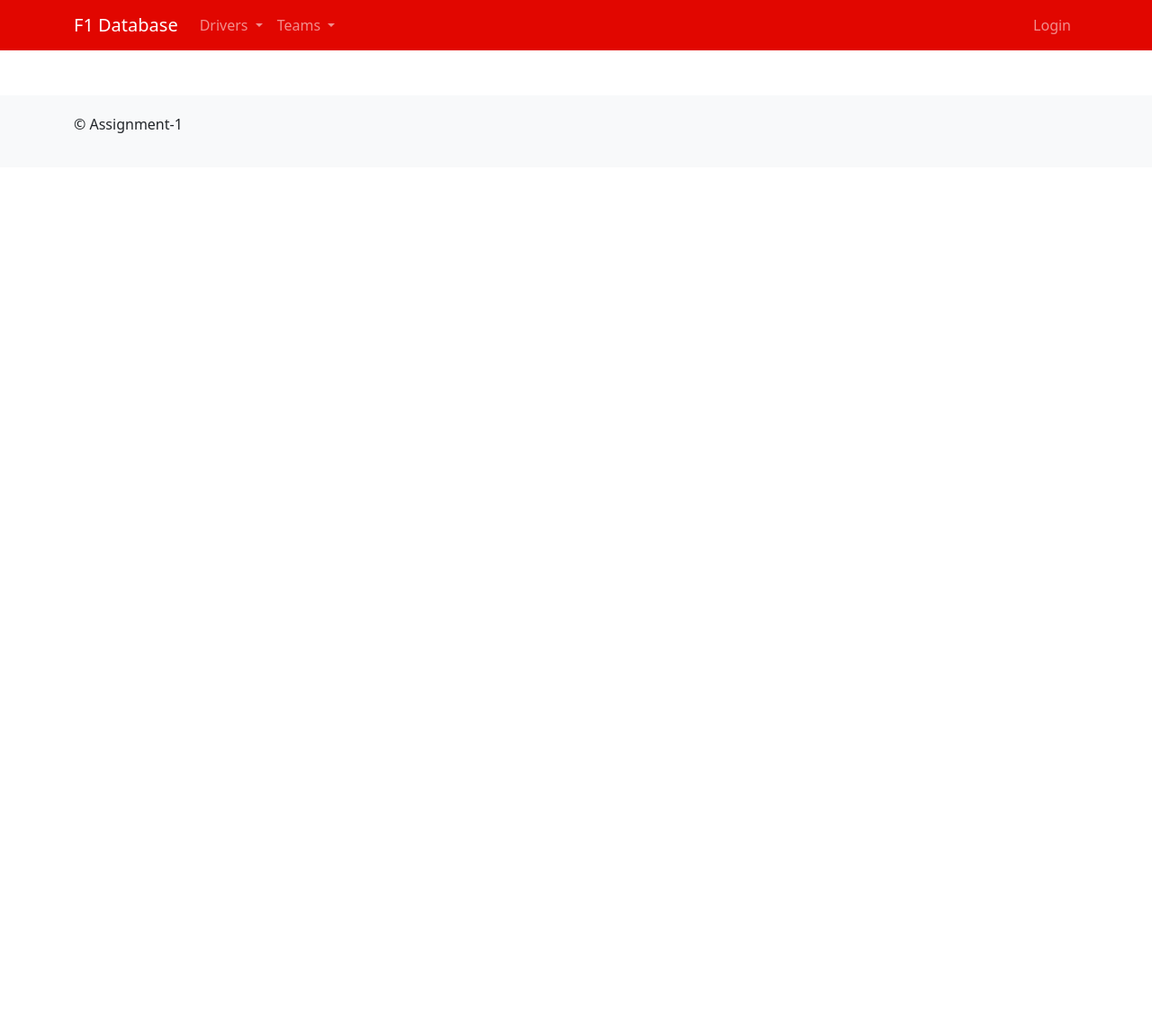
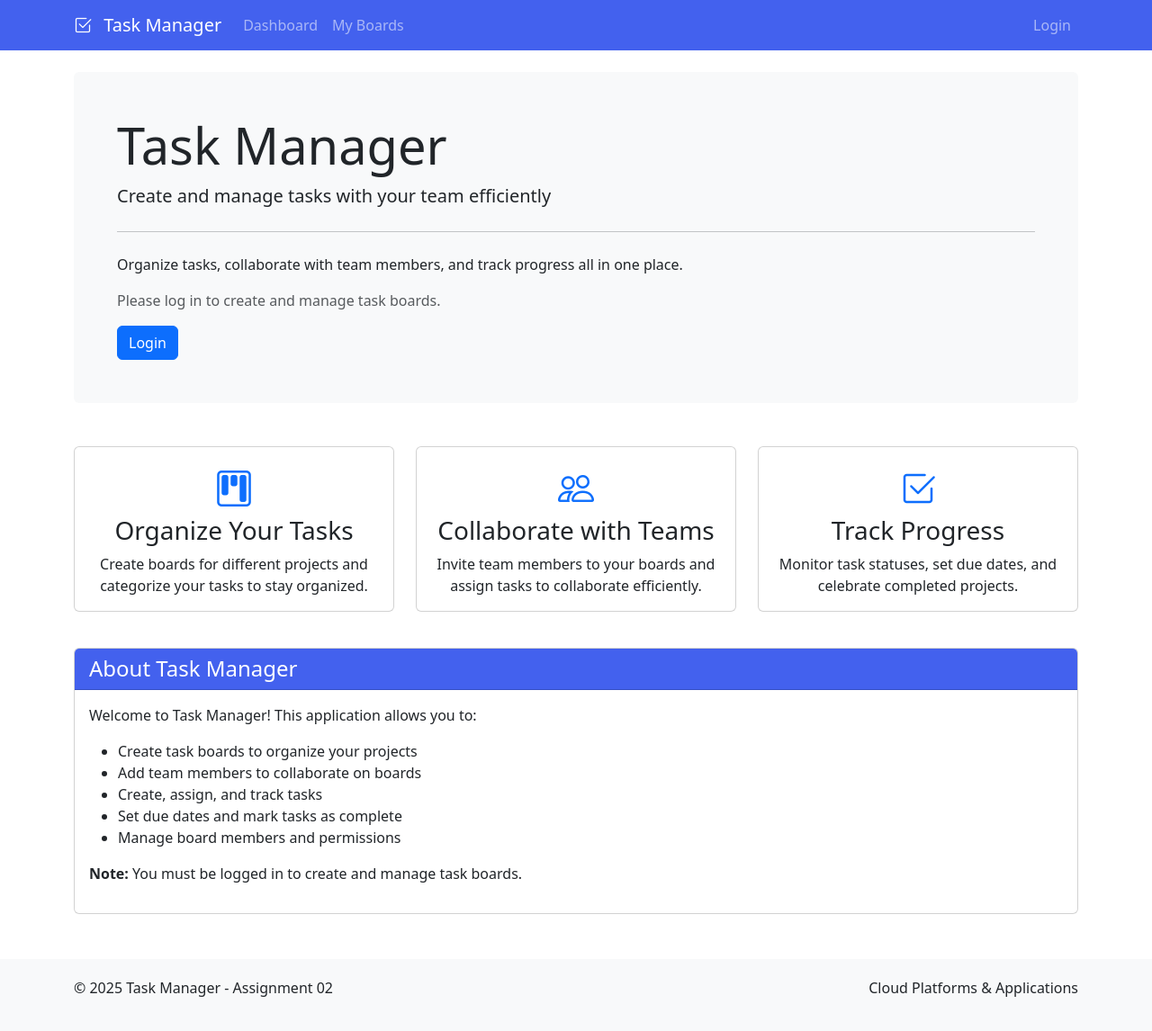
Before and after one commit to rkeesari98/assignment-2, a FastAPI app: page / in a window 1280 px wide. Shown: the whole page at 90% size. Before the commit the page ends 148 px from the top, so only its background shows below. Run offline with FastAPI, Linux system fonts and the light colour scheme; some libraries are stand-ins or nearby versions.

Commit message:
feat: added implementation for creation of taskboards

```diff
--- a/main.py
+++ b/main.py
@@ -1,4 +1,4 @@
-from typing import Optional
+from typing import Dict, List, Optional
 from fastapi import FastAPI, Request,Form, Depends
 from fastapi.responses import HTMLResponse
 from fastapi.staticfiles import StaticFiles
@@ -8,9 +8,9 @@ from google.auth.transport import requests
 from google.cloud import firestore
 import starlette.status as status
 from fastapi.responses import RedirectResponse
-from models import TaskBoard
+from models import Task, TaskBoard
 from taskboard_service import TaskBoardService
-
+from task_service import TaskService
 app = FastAPI()
 
 firestore_db = firestore.Client()
@@ -23,11 +23,55 @@ app.mount("/static", StaticFiles(directory="static"), name="static")
 
 templates = Jinja2Templates(directory="templates")
 
+def is_logged_in(request:Request):
+    id_token = request.cookies.get("token")
+    if not id_token:
+        return False
+    try:
+        user_token = google.oauth2.id_token.verify_firebase_token(id_token, firebase_request_adapter)
+        if user_token:
+            return True
+    except Exception as e:
+        return False
+
+def insert_into_user_firestore(request:Request):
+    id_token = request.cookies.get("token")
+    if not id_token:
+        return None
+    try:
+        user_token = google.oauth2.id_token.verify_firebase_token(id_token, firebase_request_adapter)
+        if user_token:
+            user = {}
+            user["email"] =  user_token.get("email")
+            user["name"]  = user["email"].split("@")[0]
+            users_ref = firestore_db.collection("users")
+            user_doc = users_ref.where("email", "==", user["email"]).limit(1).stream()
+            user_exists = any(user_doc)
+            if not user_exists:
+                users_ref.add(user)
+            return user
+    except Exception as e:
+        return None
+
+
+def get_user_info(request:Request)->Dict:
+    id_token = request.cookies.get("token")
+    if not id_token:
+        return None
+    try:
+        user_token = google.oauth2.id_token.verify_firebase_token(id_token, firebase_request_adapter)
+        if user_token:
+            user = {}
+            user["email"] =  user_token.get("email")
+            user["name"]  = user["email"].split("@")[0]
+            return user
+    except Exception as e:
+        return None
 
 @app.get("/", response_class=HTMLResponse)
 async def root(request: Request):
     return templates.TemplateResponse(
-        "home.html",
+        "main.html",
         {"request": request}
     )
 
@@ -39,16 +83,44 @@ def add_user_to_firestore(request:Request):
     }
     firestore_db.collection('users').add(user)
 
+@app.get("/taskboards",response_class=RedirectResponse)
+def get_taskboards(request:Request):
+    if not is_logged_in(request):
+        return RedirectResponse(url="/")
+    try:
+        user = insert_into_user_firestore(request)
+        taskboards = TaskBoardService.get_taskboards(user["email"])
+        return templates.TemplateResponse(
+            "taskboards.html",
+            {"request":request,"taskboards":taskboards,"user":user}
+        )
+    except Exception as e:
+        print(e)
+        return RedirectResponse(
+            url=f"/taskboards?error={str(e)}",
+            status_code=303
+        )
 
-@app.get("/taskboards/create",response_class=RedirectResponse)
-def create_taskboards():
-    return templates.TemplateResponse(
-        "add-taskboard.html",
-        {"request":Request}
-    )
+@app.get("/tasksboards/create",response_class=RedirectResponse)
+def create_taskboards(request:Request):
+    insert_into_user_firestore(request)
+    users_ref = firestore_db.collection("users")
+    users_docs = users_ref.stream()
+    users = [user.to_dict() for user in users_docs]
+    user_info = get_user_info(request)
+    return templates.TemplateResponse("add-task-board.html",
+            {"request": request,
+             "users":users,
+             "current_user":user_info,
+             "board": None
+             })
+
+def taskboard_form(title: str = Form(...), created_by: str = Form(...), users: str = Form(...)):
+    users_list = users.split(',') if users else []
+    return TaskBoard(title=title, created_by=created_by, users=users_list)
 
 @app.post("/tasksboards/create",response_class=HTMLResponse)
-def create_taskboards(request:Request,task_board:TaskBoard):
+def create_taskboards(request:Request,task_board:TaskBoard=Depends(taskboard_form)):
     try:
         TaskBoardService.create_task_board(request,task_board)
         return RedirectResponse(
@@ -56,7 +128,64 @@ def create_taskboards(request:Request,task_board:TaskBoard):
             status_code=303
         )
     except Exception as e:
+        print(e)
         return RedirectResponse(
             url=f"/tasksboards/create?error={str(e)}",
             status_code=303
         )
+
+@app.get("/taskboards/{task_board_id}")
+def edit_taskboards(request: Request, task_board_id: str):
+    if not is_logged_in(request):
+        return RedirectResponse(url="/", status_code=303)
+    print("it is here")
+    try:
+        task_board = TaskBoardService.get_task_board(task_board_id)
+        if not task_board:
+            raise Exception("invalid task board id")
+        users_ref = firestore_db.collection("users")
+        users_docs = users_ref.stream()
+        users = [user.to_dict() for user in users_docs]
+        user_info = get_user_info(request)
+        return templates.TemplateResponse("add-task-board.html",
+                {"request": request,
+                "users":users,
+                "current_user":user_info,
+                "board": task_board
+                })
+
+    except Exception as e:
+        print("Error while fetching taskboard:", e)
+        return RedirectResponse(
+            url=f"/tasksboards/create?error={str(e)}",
+            status_code=303
+        )
+
+
+@app.post("/task_boards/{task_board_id}/tasks",response_class=RedirectResponse)
+def create_task(request:Request,task:Task):
+    try:
+        TaskService.create_task(task)
+        return RedirectResponse(
+            url="/",
+            status_code=303
+        )
+    except Exception as e:
+        return RedirectResponse(
+            url=f"/?error={str(e)}",
+            status_code=303
+        )
+
+@app.post("/task_boards/{task_board_id}/tasks/{task_id}",response_class=RedirectResponse)
+def update_task(request:Request,task_board_id:str,task_id:str,task:Task):
+    try:
+        TaskService.update_task(request,task_board_id,task_id,task)
+        return RedirectResponse(
+            url="/",
+            status_code=303
+        )
+    except Exception as e:
+        return RedirectResponse(
+            url=f"/error={str(e)}",
+            status_code=303
+        )
--- a/templates/home.html
+++ b/templates/home.html
@@ -4,29 +4,54 @@
 <head>
     <meta charset="UTF-8">
     <meta name="viewport" content="width=device-width, initial-scale=1.0">
-    <title>F1 Database</title>
+    <title>Task Manager</title>
     <link href="https://cdn.jsdelivr.net/npm/bootstrap@5.3.0-alpha1/dist/css/bootstrap.min.css" rel="stylesheet">
+    <link rel="stylesheet" href="https://cdn.jsdelivr.net/npm/bootstrap-icons@1.11.1/font/bootstrap-icons.css">
     <style>
         .navbar-brand img {
             height: 40px;
             margin-right: 10px;
         }
-        .bg-f1 {
-            background-color: #e10600;
+        .bg-task {
+            background-color: #4361ee;
         }
-        .text-f1 {
-            color: #e10600;
+        .text-task {
+            color: #4361ee;
         }
-        .comparison-card {
+        .task-card {
             transition: transform 0.3s;
+            border-left: 4px solid #4361ee;
         }
-        .comparison-card:hover {
+        .task-card:hover {
             transform: translateY(-5px);
+        }
+        .board-card {
+            transition: transform 0.3s;
+            border-radius: 10px;
+        }
+        .board-card:hover {
+            transform: translateY(-5px);
+            box-shadow: 0 10px 20px rgba(0,0,0,0.1);
+        }
+        .board-creator {
+            font-size: 0.8rem;
+            background: #4361ee;
+            color: white;
+            padding: 2px 8px;
+            border-radius: 10px;
+            display: inline-block;
         }
         footer {
             margin-top: 50px;
             padding: 20px 0;
             background-color: #f8f9fa;
+        }
+        .task-complete {
+            text-decoration: line-through;
+            opacity: 0.7;
+        }
+        .task-unassigned {
+            border-left: 4px solid #dc3545 !important;
         }
         /* Login modal styles */
         .login-modal {
@@ -70,45 +95,56 @@
             margin-bottom: 15px;
         }
         .login-btn {
-            background-color: #e10600;
-            border-color: #e10600;
+            background-color: #4361ee;
+            border-color: #4361ee;
         }
         .login-btn:hover {
-            background-color: #c4040b;
-            border-color: #c4040b;
+            background-color: #3151d3;
+            border-color: #3151d3;
+        }
+        .counter-card {
+            border-radius: 10px;
+            text-align: center;
+            padding: 15px;
+            margin-bottom: 20px;
+            box-shadow: 0 4px 6px rgba(0,0,0,0.1);
+        }
+        .counter-card h3 {
+            margin-bottom: 0;
+            font-weight: bold;
+        }
+        .counter-card p {
+            margin-top: 5px;
+            margin-bottom: 0;
+            font-size: 0.9rem;
+        }
+        .due-date {
+            font-size: 0.8rem;
+            color: #6c757d;
+        }
+        .overdue {
+            color: #dc3545;
+            font-weight: bold;
         }
     </style>
 </head>
 <body>
-    <nav class="navbar navbar-expand-lg navbar-dark bg-f1">
+    <nav class="navbar navbar-expand-lg navbar-dark bg-task">
         <div class="container">
             <a class="navbar-brand" href="/">
-                <span>F1 Database</span>
+                <i class="bi bi-check2-square me-2"></i>
+                <span>Task Manager</span>
             </a>
             <button class="navbar-toggler" type="button" data-bs-toggle="collapse" data-bs-target="#navbarNav">
                 <span class="navbar-toggler-icon"></span>
             </button>
             <div class="collapse navbar-collapse" id="navbarNav">
                 <ul class="navbar-nav">
-                    <li class="nav-item dropdown">
-                        <a class="nav-link dropdown-toggle" href="#" id="driversDropdown" role="button" data-bs-toggle="dropdown">
-                            Drivers
-                        </a>
-                        <ul class="dropdown-menu">
-                            <li><a class="dropdown-item" href="/drivers">View All Drivers</a></li>
-                            <li><a class="dropdown-item" href="/drivers/create">Add Driver</a></li>
-                            <li><a class="dropdown-item" href="/compare_drivers">Compare Drivers</a></li>
-                        </ul>
+                    <li class="nav-item">
+                        <a class="nav-link" href="/">Dashboard</a>
                     </li>
-                    <li class="nav-item dropdown">
-                        <a class="nav-link dropdown-toggle" href="#" id="teamsDropdown" role="button" data-bs-toggle="dropdown">
-                            Teams
-                        </a>
-                        <ul class="dropdown-menu">
-                            <li><a class="dropdown-item" href="/teams">View All Teams</a></li>
-                            <li><a class="dropdown-item" href="/teams/create">Add Team</a></li>
-                            <li><a class="dropdown-item" href="/compare_teams">Compare Teams</a></li>
-                        </ul>
+                    <li class="nav-item">
+                        <a class="nav-link" href="/my-boards">My Boards</a>
                     </li>
                 </ul>
                 <ul class="navbar-nav ms-auto">
@@ -153,10 +189,10 @@
         <div class="container">
             <div class="row">
                 <div class="col-md-6">
-                    <p>&copy Assignment-1</p>
+                    <p>&copy; 2025 Task Manager - Assignment 02</p>
                 </div>
                 <div class="col-md-6 text-end">
-                    <p></p>
+                    <p>Cloud Platforms & Applications</p>
                 </div>
             </div>
         </div>
@@ -197,26 +233,16 @@
                     <a class="nav-link" href="#" onclick="document.getElementById('sign-out').click()">Logout (${emailFromToken})</a>
                 `;
 
-                // Enable edit buttons if they exist
-                const editButtons = document.querySelectorAll('.edit-button');
-                editButtons.forEach(button => {
-                    button.classList.remove('disabled');
+                // Show create board button and other authenticated elements
+                const authElements = document.querySelectorAll('.auth-only');
+                authElements.forEach(elem => {
+                    elem.classList.remove('d-none');
                 });
 
-                // Enable delete buttons if they exist
-                const deleteButtons = document.querySelectorAll('.delete-button');
-                deleteButtons.forEach(button => {
-                    button.classList.remove('disabled');
-                });
-
-                // Enable all add forms if they exist
-                const addForms = document.querySelectorAll('.add-form');
-                addForms.forEach(form => {
-                    form.classList.remove('disabled');
-                    const inputs = form.querySelectorAll('input, select, button');
-                    inputs.forEach(input => {
-                        input.disabled = false;
-                    });
+                // Hide non-auth elements
+                const nonAuthElements = document.querySelectorAll('.non-auth-only');
+                nonAuthElements.forEach(elem => {
+                    elem.classList.add('d-none');
                 });
             } else {
                 // User is signed out
@@ -224,44 +250,16 @@
                     <a class="nav-link" href="#" onclick="openLoginModal()">Login</a>
                 `;
 
-                // Disable edit buttons
-                const editButtons = document.querySelectorAll('.edit-button');
-                editButtons.forEach(button => {
-                    button.classList.add('disabled');
+                // Hide create board button and other authenticated elements
+                const authElements = document.querySelectorAll('.auth-only');
+                authElements.forEach(elem => {
+                    elem.classList.add('d-none');
                 });
 
-                // Disable delete buttons
-                const deleteButtons = document.querySelectorAll('.delete-button');
-                deleteButtons.forEach(button => {
-                    button.classList.add('disabled');
-                });
-
-                // Disable add forms EXCEPT for driver creation form
-                const addForms = document.querySelectorAll('.add-form');
-                addForms.forEach(form => {
-                    // Check if this is the driver creation form
-                    if (form.closest('form')?.action?.includes()) {
-                        // Keep driver creation form enabled
-                        form.classList.remove('disabled');
-                        const inputs = form.querySelectorAll('input, select, button');
-                        inputs.forEach(input => {
-                            input.disabled = false;
-                        });
-                    }
-                    else if(form.closest('form')?.action?.includes()){
-                        form.classList.remove('disabled');
-                        const inputs = form.querySelectorAll('input, select, button');
-                        inputs.forEach(input => {
-                            input.disabled = false;
-                        });
-                    } else {
-                        // Disable other forms
-                        form.classList.add('disabled');
-                        const inputs = form.querySelectorAll('input, select, button');
-                        inputs.forEach(input => {
-                            input.disabled = true;
-                        });
-                    }
+                // Show non-auth elements
+                const nonAuthElements = document.querySelectorAll('.non-auth-only');
+                nonAuthElements.forEach(elem => {
+                    elem.classList.remove('d-none');
                 });
             }
         }
@@ -295,5 +293,6 @@
             setInterval(checkAuthStatus, 2000);
         });
     </script>
+    {% block scripts %}{% endblock %}
 </body>
 </html>
--- a/templates/main.html
+++ b/templates/main.html
@@ -1,39 +1,48 @@
 {% extends "home.html" %}
-
 {% block content %}
 <div class="container mt-4">
     <div class="jumbotron bg-light p-5 rounded">
-        <h1 class="display-4">Formula 1 Database</h1>
-        <p class="lead">Explore information about F1 drivers and teams, make comparisons, and more.</p>
+        <h1 class="display-4">Task Manager</h1>
+        <p class="lead">Create and manage tasks with your team efficiently</p>
         <hr class="my-4">
-        <p>Browse, add, and compare drivers and teams from the world of Formula 1.</p>
+        <p>Organize tasks, collaborate with team members, and track progress all in one place.</p>
+        <div class="auth-only d-none">
+            <a href="/taskboards" class="btn btn-primary btn-lg me-2">View Your Boards</a>
+            <a href="/tasksboards/create" class="btn btn-outline-primary btn-lg">Create New Board</a>
+        </div>
+        <div class="non-auth-only">
+            <p class="text-muted">Please log in to create and manage task boards.</p>
+            <button class="btn btn-primary" onclick="openLoginModal()">Login</button>
+        </div>
     </div>
 
     <div class="row mt-5">
-        <div class="col-md-6 mb-4">
-            <div class="card comparison-card h-100">
-                <div class="card-body">
-                    <h3 class="card-title text-f1">Driver Database</h3>
-                    <p class="card-text">Explore driver statistics and information.</p>
-                    <div class="mt-4">
-                        <a href="/drivers" class="btn btn-outline-primary">View All Drivers</a>
-                        <a href="/drivers" class="btn btn-outline-secondary ms-2">Query Drivers</a>
-                        <a href="/compare_drivers" class="btn btn-outline-success ms-2">Compare Drivers</a>
-                    </div>
+        <div class="col-md-4 mb-4">
+            <div class="card h-100">
+                <div class="card-body text-center">
+                    <i class="bi bi-kanban text-primary mb-3" style="font-size: 2.5rem;"></i>
+                    <h3>Organize Your Tasks</h3>
+                    <p class="card-text">Create boards for different projects and categorize your tasks to stay organized.</p>
                 </div>
             </div>
         </div>
 
-        <div class="col-md-6 mb-4">
-            <div class="card comparison-card h-100">
-                <div class="card-body">
-                    <h3 class="card-title text-f1">Team Database</h3>
-                    <p class="card-text">Explore team statistics and information.</p>
-                    <div class="mt-4">
-                        <a href="/teams" class="btn btn-outline-primary">View All Teams</a>
-                        <a href="/teams" class="btn btn-outline-secondary ms-2">Query Teams</a>
-                        <a href="/compare_teams" class="btn btn-outline-success ms-2">Compare Teams</a>
-                    </div>
+        <div class="col-md-4 mb-4">
+            <div class="card h-100">
+                <div class="card-body text-center">
+                    <i class="bi bi-people text-primary mb-3" style="font-size: 2.5rem;"></i>
+                    <h3>Collaborate with Teams</h3>
+                    <p class="card-text">Invite team members to your boards and assign tasks to collaborate efficiently.</p>
+                </div>
+            </div>
+        </div>
+
+        <div class="col-md-4 mb-4">
+            <div class="card h-100">
+                <div class="card-body text-center">
+                    <i class="bi bi-check2-square text-primary mb-3" style="font-size: 2.5rem;"></i>
+                    <h3>Track Progress</h3>
+                    <p class="card-text">Monitor task statuses, set due dates, and celebrate completed projects.</p>
                 </div>
             </div>
         </div>
@@ -42,22 +51,55 @@
     <div class="row mt-3">
         <div class="col-md-12">
             <div class="card">
-                <div class="card-header bg-f1 text-white">
-                    <h4 class="mb-0">Recent Updates</h4>
+                <div class="card-header bg-task text-white">
+                    <h4 class="mb-0">About Task Manager</h4>
                 </div>
                 <div class="card-body">
-                    <p>Welcome to the Formula 1 Database! This application allows you to:</p>
+                    <p>Welcome to Task Manager! This application allows you to:</p>
                     <ul>
-                        <li>View comprehensive information about F1 drivers and teams</li>
-                        <li>Add new drivers and teams (when logged in)</li>
-                        <li>Edit existing information (when logged in)</li>
-                        <li>Compare statistics between drivers or teams</li>
-                        <li>Query the database based on various criteria</li>
+                        <li>Create task boards to organize your projects</li>
+                        <li>Add team members to collaborate on boards</li>
+                        <li>Create, assign, and track tasks</li>
+                        <li>Set due dates and mark tasks as complete</li>
+                        <li>Manage board members and permissions</li>
                     </ul>
-                    <p><strong>Note:</strong> You must be logged in to make changes to the database.</p>
+                    <p><strong>Note:</strong> You must be logged in to create and manage task boards.</p>
                 </div>
             </div>
         </div>
     </div>
 </div>
 {% endblock %}
+
+{% block scripts %}
+<script>
+    document.addEventListener('DOMContentLoaded', function() {
+        // Check if user is authenticated and show/hide appropriate elements
+        function checkAuth() {
+            // This is a placeholder - replace with your actual authentication check
+            const isAuthenticated = window.localStorage.getItem('user') !== null;
+
+            const authElements = document.querySelectorAll('.auth-only');
+            const nonAuthElements = document.querySelectorAll('.non-auth-only');
+
+            if (isAuthenticated) {
+                authElements.forEach(el => el.classList.remove('d-none'));
+                nonAuthElements.forEach(el => el.classList.add('d-none'));
+            } else {
+                authElements.forEach(el => el.classList.add('d-none'));
+                nonAuthElements.forEach(el => el.classList.remove('d-none'));
+            }
+        }
+
+        // Initial check
+        checkAuth();
+
+        // Listen for auth state changes
+        window.addEventListener('storage', function(e) {
+            if (e.key === 'user') {
+                checkAuth();
+            }
+        });
+    });
+</script>
+{% endblock %}
```
Also changed, not shown: models.py (+6 -5 lines), task_service.py (+49 -0 lines), taskboard_service.py (+29 -1 lines), templates/add-task-board.html (added, +120 -0 lines), templates/taskboards.html (added, +65 -0 lines), templates/add-taskboard.html (deleted).
